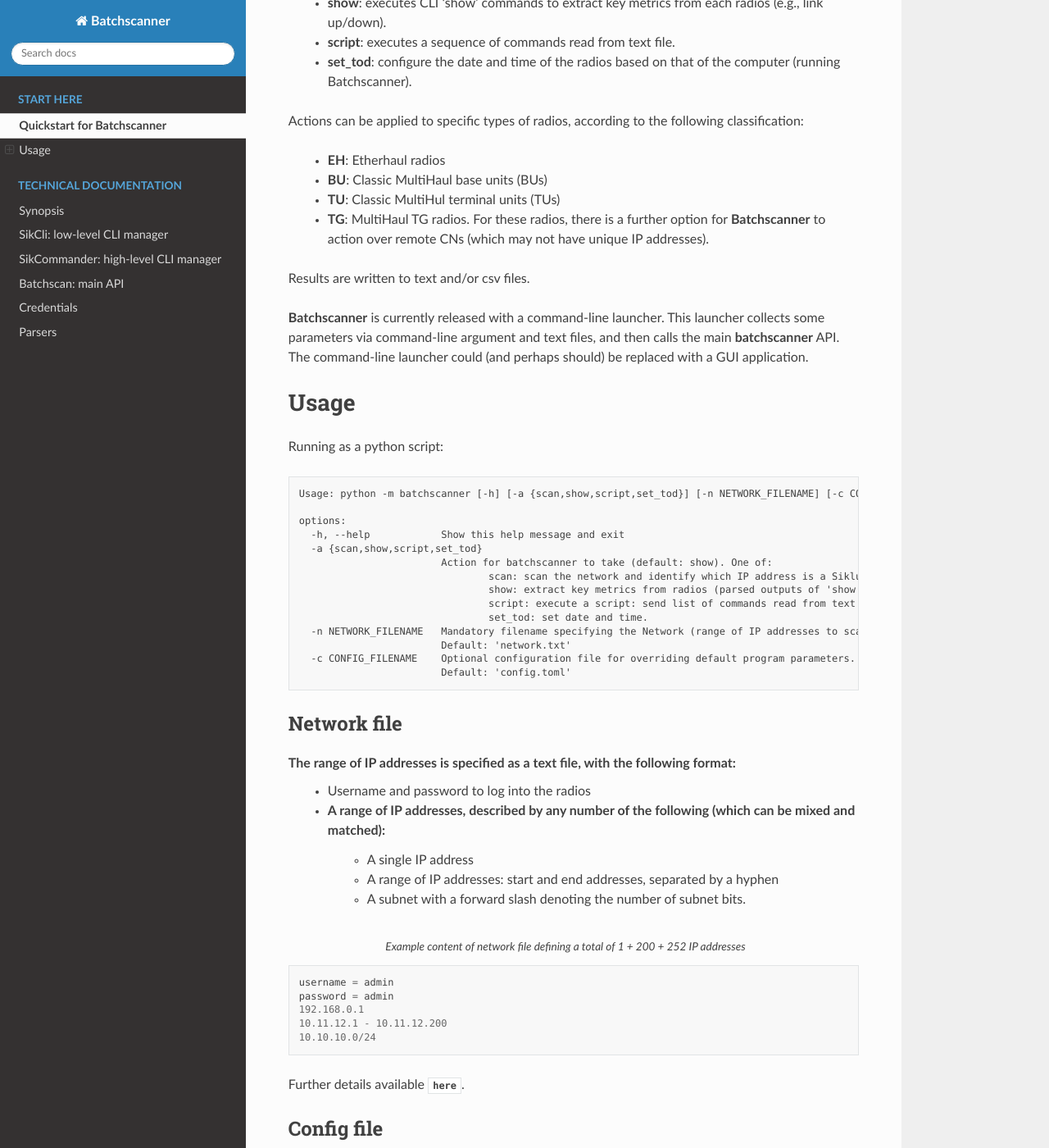
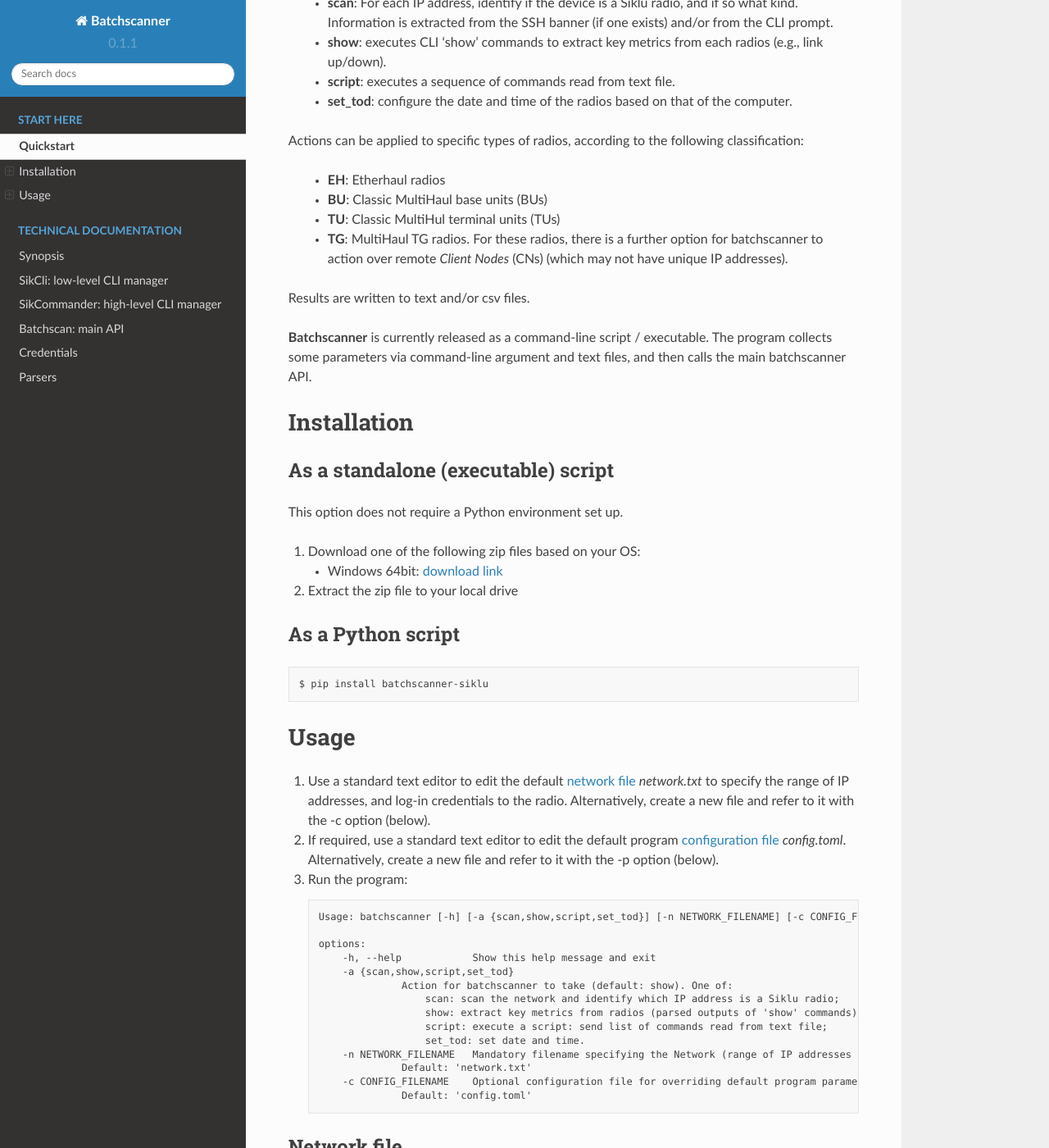
Before and after one commit to DanielEphraty/batchscanner, a Sphinx documentation site: the page built from docs/quick_start.rst, in a window 1280 px wide and 1400 px high, scrolled down 312 px. Shown: the whole window at 82% size. Built offline with Sphinx 7.4.7 and the Read the Docs theme 2.0.0, drawn with Linux system fonts in a browser that asks for light colours; some of the changed text lies outside the part shown.

Commit message:
Improve documentation

```diff
--- a/docs/conf.py
+++ b/docs/conf.py
@@ -13,7 +13,7 @@
 project = 'Batchscanner'
 copyright = '2023, Daniel Ephraty'
 author = 'Daniel Ephraty'
-release = batchscanner.__version__
+version = batchscanner.__version__
 
 # -- General configuration ---------------------------------------------------
 # https://www.sphinx-doc.org/en/master/usage/configuration.html#general-configuration
--- a/docs/quick_start.rst
+++ b/docs/quick_start.rst
@@ -1,9 +1,10 @@
-Quickstart for Batchscanner
+Quickstart
 ===========================================
 
-:program:`Batchscanner` is a program to batch-query or batch-configure
+:program:`Batchscanner` is a script to batch-scan and/or query and/or configure
 multiple `Siklu Communications <https://www.siklu.com>`_ radios
 via their CLI (SSH) interface.
+
 It operates over a user-defined range of IP addresses and/or networks, and supports
 the following *actions*:
 
@@ -11,7 +12,7 @@
    Information is extracted from the SSH banner (if one exists) and/or from the CLI prompt.
  -  **show**: executes CLI 'show' commands to extract key metrics from each radios (e.g., link up/down).
  - **script**: executes a sequence of commands read from text file.
- - **set_tod**: configure the date and time of the radios based on that of the computer (running Batchscanner).
+ - **set_tod**: configure the date and time of the radios based on that of the computer.
 
 Actions can be applied to specific types of radios,
 according to the following classification:
@@ -19,51 +20,79 @@
  - **EH**: Etherhaul radios
  - **BU**: Classic MultiHaul base units (BUs)
  - **TU**: Classic MultiHul terminal units (TUs)
- - **TG**: MultiHaul TG radios. For these radios, there is a further option for :program:`Batchscanner` to action
-   over remote CNs (which may not have unique IP addresses).
+ - **TG**: MultiHaul TG radios. For these radios, there is a further option for batchscanner to action
+   over remote *Client Nodes* (CNs) (which may not have unique IP addresses).
 
 Results are written to text and/or csv files.
 
-:program:`Batchscanner` is currently released with a command-line launcher.
-This launcher collects some parameters via command-line argument and text files,
-and then calls the main :program:`batchscanner` API.
-The command-line launcher could (and perhaps should) be replaced with a GUI application.
+:program:`Batchscanner` is currently released as a command-line script / executable.
+The program collects some parameters via command-line argument and text files,
+and then calls the main batchscanner API.
+
+Installation
+=============
+
+As a standalone (executable) script
+------------------------------------
+
+This option does not require a Python environment set up.
+
+#. Download one of the following zip files based on your OS:
+
+   - Windows 64bit:
+     `download link <https://github.com/DanielEphraty/batchscanner/releases/latest/download/batchscanner-x64.zip>`_
+
+#. Extract the zip file to your local drive
+
+As a Python script
+--------------------
+
+.. code-block:: shell
+
+   $ pip install batchscanner-siklu
 
 Usage
 ======
 
-Running as a python script:
+#. Use a standard text editor to edit the default `network file <Network file_>`_ `network.txt` to specify
+   the range of IP addresses, and log-in credentials to the radio.
+   Alternatively, create a new file and refer to it with the -c option (below).
+#. If required, use a standard text editor to edit the default program
+   `configuration file <Config file_>`_ `config.toml`.
+   Alternatively, create a new file and refer to it with the -p option (below).
+#. Run the program:
 
-.. _usage:
+   .. code-block:: none
 
-.. code-block:: none
+      Usage: batchscanner [-h] [-a {scan,show,script,set_tod}] [-n NETWORK_FILENAME] [-c CONFIG_FILENAME]
 
-	Usage: python -m batchscanner [-h] [-a {scan,show,script,set_tod}] [-n NETWORK_FILENAME] [-c CONFIG_FILENAME]
-
-	options:
-	  -h, --help            Show this help message and exit
-	  -a {scan,show,script,set_tod}
-				Action for batchscanner to take (default: show). One of:
-					scan: scan the network and identify which IP address is a Siklu radio;
-					show: extract key metrics from radios (parsed outputs of 'show' commands);
-					script: execute a script: send list of commands read from text file;
-					set_tod: set date and time.
-	  -n NETWORK_FILENAME   Mandatory filename specifying the Network (range of IP addresses to scan and login credentials.
-				Default: 'network.txt'
-	  -c CONFIG_FILENAME    Optional configuration file for overriding default program parameters.
-				Default: 'config.toml'
+      options:
+          -h, --help            Show this help message and exit
+          -a {scan,show,script,set_tod}
+                    Action for batchscanner to take (default: show). One of:
+                        scan: scan the network and identify which IP address is a Siklu radio;
+                        show: extract key metrics from radios (parsed outputs of 'show' commands);
+                        script: execute a script: send list of commands read from text file;
+                        set_tod: set date and time.
+          -n NETWORK_FILENAME   Mandatory filename specifying the Network (range of IP addresses to scan and login credentials.
+                    Default: 'network.txt'
+          -c CONFIG_FILENAME    Optional configuration file for overriding default program parameters.
+                    Default: 'config.toml'
 
 Network file
 --------------
+
 The range of IP addresses is specified as a text file, with the following format:
+
  * Username and password to log into the radios
  * A range of IP addresses, described by any number of the following (which can be mixed and matched):
+
     - A single IP address
     - A range of IP addresses: start and end addresses, separated by a hyphen
     - A subnet with a forward slash denoting the number of subnet bits.
 
-.. code-block::
-   :caption: Example content of network file defining a total of 1 + 200 + 252 IP addresses
+.. code-block:: shell
+   :caption: Example content of network file defining a total of 1 + 200 + 252 IP addresses:
 
    username = admin
    password = admin
@@ -78,12 +107,10 @@
 
 The configuration file (simple `TOML <https://toml.io/en/>`_  format) may be used to override
 the default program parameters. For a list of these parameters and their respective
-meanings, refer to :func:`~batchscanner.batchscan.run_batch`.
+meanings, refer to the *Parameters* section :func:`~batchscanner.batchscan.run_batch`.
 
-
-
-.. code-block::
-   :caption: Example content of config file
+.. code-block:: shell
+   :caption: Example content of configuration file:
 
     batch_size = 1000                     # Number of IP addresses in single batch (results saved after each batch)
     script_filename = 'script.txt'        # filename containing list of commands to send to radio (applicable only if action='script')
--- a/docs/synopsis.rst
+++ b/docs/synopsis.rst
@@ -1,7 +1,7 @@
 Synopsis
 ========================
 
-:program:`Batchscanner` is a program to batch-query or batch-configure multiple Siklu radios
+:program:`Batchscanner` is a script to batch-scan and/or query and/or configure multiple Siklu radios
 via their CLI (SSH) interface.
 
 The main API is the function :func:`batchscanner.batchscan.run_batch`, and a command-line launcher for this API
```
Also changed, not shown: other parts of docs/quick_start.rst (+0 -2 lines), README.rst (+9 -9 lines), docs/index.rst (+7 -4 lines).
